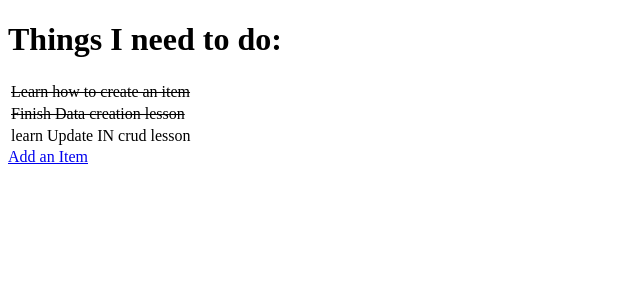
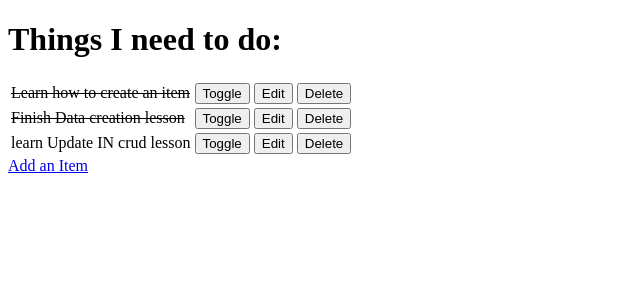
Before and after one commit to LisaHackett97/ci-fsf-django-lessons, a Django app: page / in a window 1280 px wide. Shown: the top 300 px of the page, without its empty margins (0-640 px from the left). Run offline with Django 3.2, Linux system fonts and the light colour scheme; data comes from the database, SQL or seed files in the repository; both versions use the stored data as it was after the commit.

Commit message:
Add edit, toggle, delete views and urls

```diff
--- a/django_todo/urls.py
+++ b/django_todo/urls.py
@@ -15,10 +15,18 @@ Including another URLconf
 """
 from django.contrib import admin
 from django.urls import path
-from todo.views import get_todo_list, add_item
+from todo import views
+
+"""
+# from todo.views import get_todo_list, add_item, edit_item
+# instead of listing out the individual views, just import views, then k#just add views. in from of all in the patterns path
+"""
 
 urlpatterns = [
     path('admin/', admin.site.urls),
-    path('', get_todo_list, name='get_todo_list'),
-    path('add', add_item, name='add')
+    path('', views.get_todo_list, name='get_todo_list'),
+    path('add', views.add_item, name='add'),
+    path('edit/<item_id>', views.edit_item, name='edit'),
+    path('toggle/<item_id>', views.toggle_item, name='toggle'),
+    path('delete/<item_id>', views.delete_item, name='delete')
 ]
--- a/todo/templates/todo/todo_list.html
+++ b/todo/templates/todo/todo_list.html
@@ -17,6 +17,21 @@
         {% else %}
             <td>{{ item.name }}</td>
         {% endif %}
+        <td>
+            <a href="/toggle/{{ item.id }}">
+                <button>Toggle</button>
+            </a>
+        </td>
+        <td>
+            <a href="/edit/{{ item.id }}">
+                <button>Edit</button>
+            </a>
+        </td>
+        <td>
+            <a href="/delete/{{ item.id }}">
+                <button>Delete</button>
+            </a>
+        </td>
         </tr>
     {% empty %}
     <tr><td>You have nothing to do!</td></tr>
--- a/todo/views.py
+++ b/todo/views.py
@@ -1,4 +1,4 @@
-from django.shortcuts import render, redirect
+from django.shortcuts import render, redirect, get_object_or_404
 from .models import Item
 from .forms import ItemForm
 
@@ -23,3 +23,30 @@ def add_item(request):
         'form': form
     }
     return render(request, "todo/add_item.html", context)
+
+
+def edit_item(request, item_id):
+    item = get_object_or_404(Item, id=item_id)
+    if request.method == "POST":
+        form = ItemForm(request.POST, instance=item)
+        if form.is_valid():
+            form.save()
+            return redirect('get_todo_list')
+    form = ItemForm(instance=item)
+    context = {
+        'form': form
+    }
+    return render(request, "todo/edit_item.html", context)
+
+
+def toggle_item(request, item_id):
+    item = get_object_or_404(Item, id=item_id)
+    item.done = not item.done
+    item.save()
+    return redirect('get_todo_list')
+
+
+def delete_item(request, item_id):
+    item = get_object_or_404(Item, id=item_id)
+    item.delete()
+    return redirect('get_todo_list')
```
Also changed, not shown: todo/templates/todo/edit_item.html (added, +23 -0 lines), db.sqlite3.
